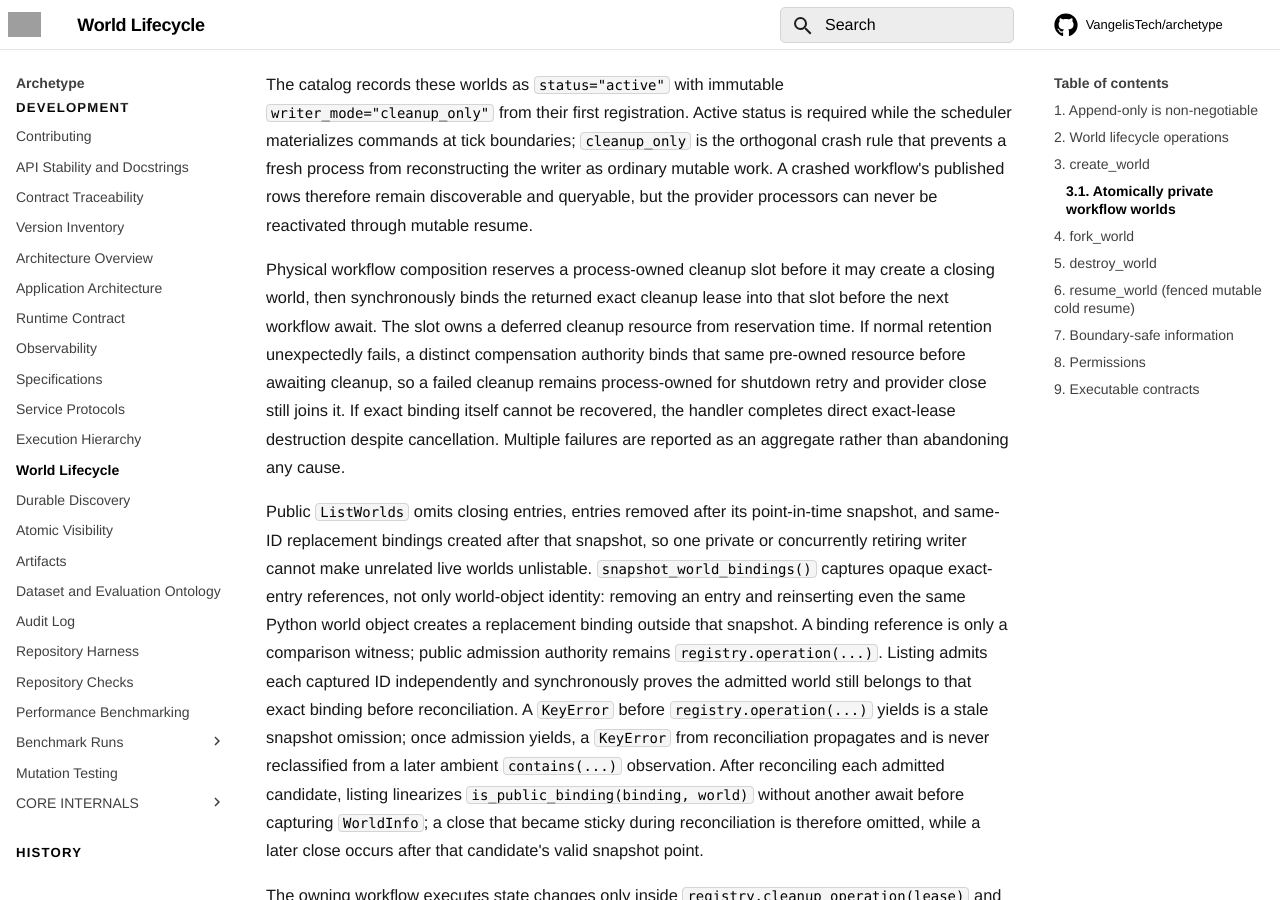
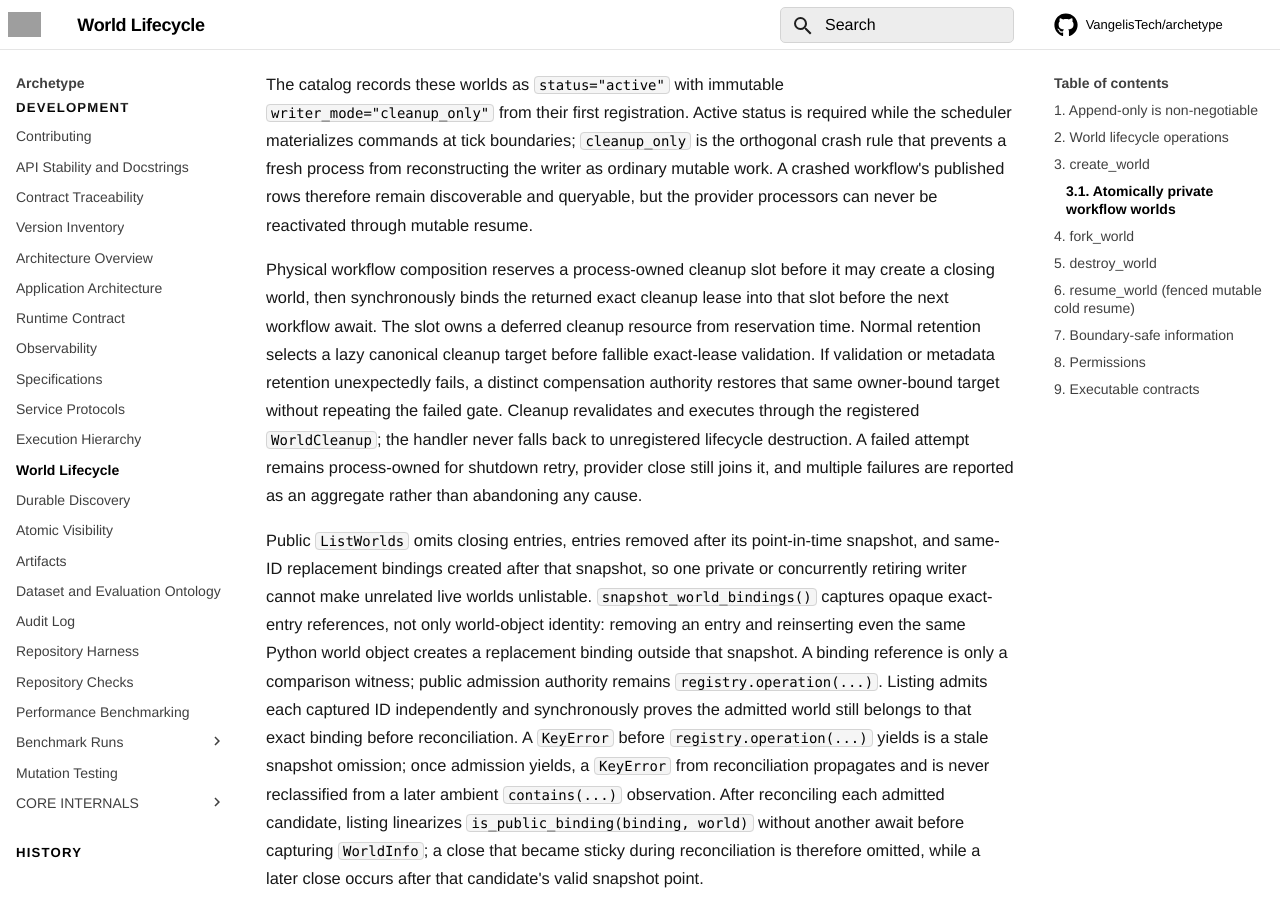
Before and after one commit to VangelisTech/archetype, an MkDocs documentation site: the page built from docs/guide/world-lifecycle.md, in a window 1280 px wide and 900 px high, scrolled down 2229 px. Built offline with MkDocs 1.6.1 and Material for MkDocs 9.7.7, drawn with Linux system fonts in a browser that asks for light colours; comment, search, counter and statistics services are not loaded; grey boxes are pictures that could not be loaded.

Commit message:
fix: close PR-7 exact-head review findings
Signed-off-by: Everett Kleven <ekleven@vangelis.tech>

```diff
--- a/docs/guide/world-lifecycle.md
+++ b/docs/guide/world-lifecycle.md
@@ -97,13 +97,15 @@ processors can never be reactivated through mutable resume.
 Physical workflow composition reserves a process-owned cleanup slot before it
 may create a closing world, then synchronously binds the returned exact cleanup
 lease into that slot before the next workflow await. The slot owns a deferred
-cleanup resource from reservation time. If normal retention unexpectedly
-fails, a distinct compensation authority binds that same pre-owned resource
-before awaiting cleanup, so a failed cleanup remains process-owned for shutdown
-retry and provider close still joins it. If exact binding itself cannot be
-recovered, the handler completes direct exact-lease destruction despite
-cancellation. Multiple failures are reported as an aggregate rather than
-abandoning any cause.
+cleanup resource from reservation time. Normal retention selects a lazy
+canonical cleanup target before fallible exact-lease validation. If validation
+or metadata retention unexpectedly fails, a distinct compensation authority
+restores that same owner-bound target without repeating the failed gate.
+Cleanup revalidates and executes through the registered `WorldCleanup`; the
+handler never falls back to unregistered lifecycle destruction. A failed
+attempt remains process-owned for shutdown retry, provider close still joins
+it, and multiple failures are reported as an aggregate rather than abandoning
+any cause.
 
 Public `ListWorlds` omits closing entries, entries removed after its
 point-in-time snapshot, and same-ID replacement bindings created after that
```
Also changed, not shown: docs/guide/application-architecture.md (+3 -1 lines), docs/guide/physical-ai.md (+11 -4 lines), docs/guide/runtime.md (+4 -1 lines), docs/guide/service-protocols.md (+8 -6 lines), docs/guide/specification.md (+8 -6 lines), 5 other files.
